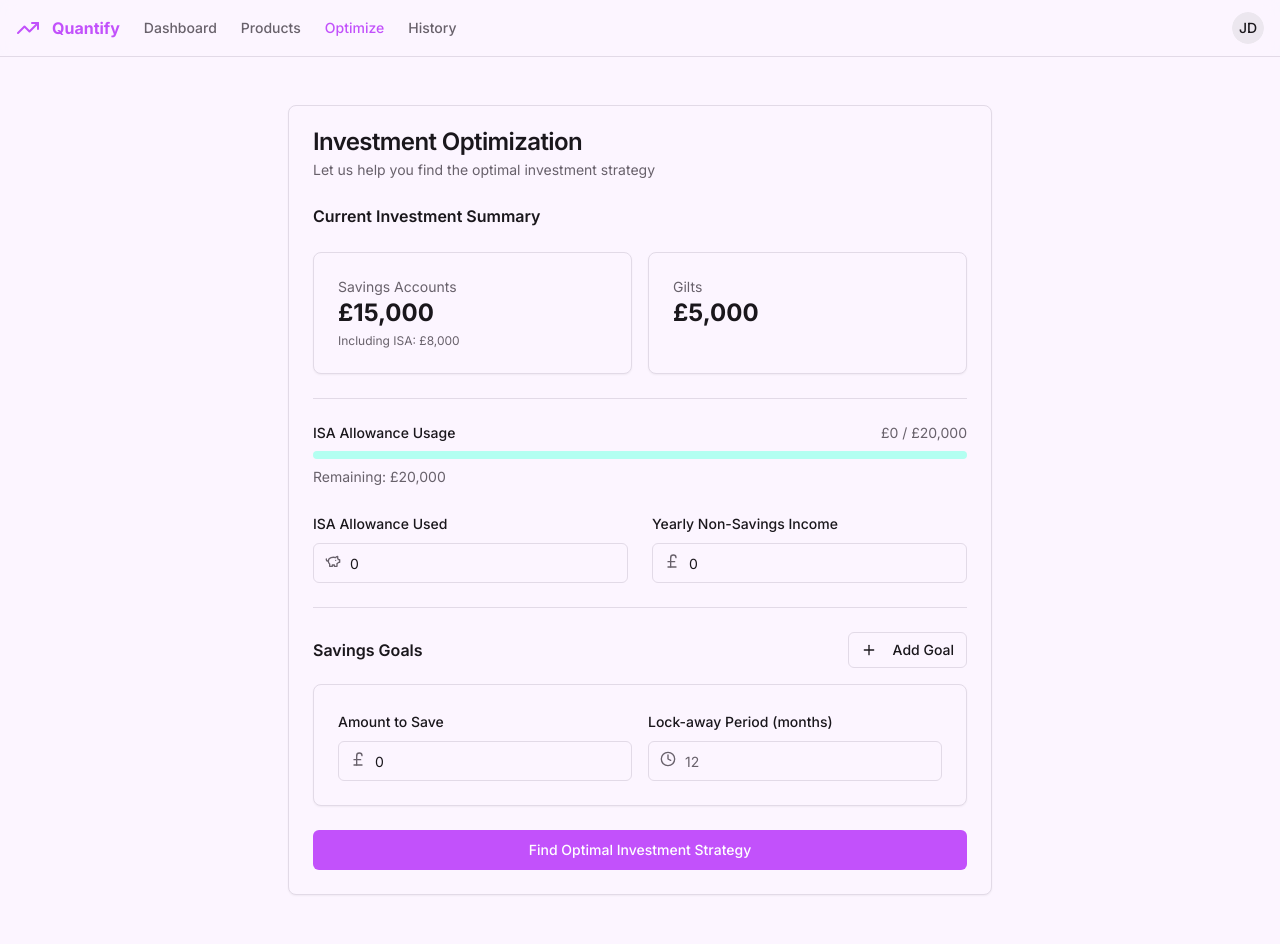
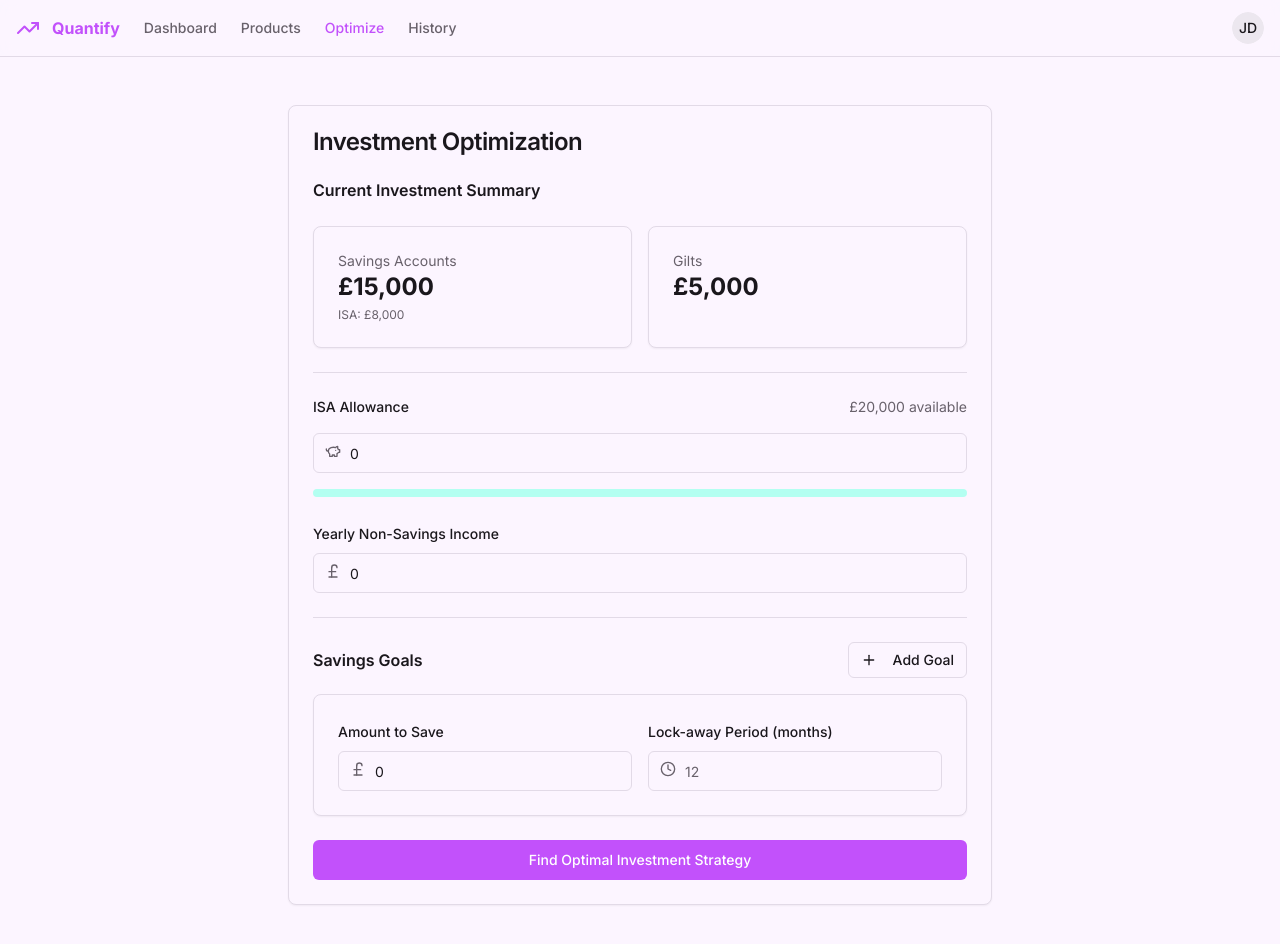
Before and after one commit to samphillips38/quantify, a Next.js app: page /optimize in a window 1280 px wide. Shown: the top 944 px of the page. Built offline with nearby package versions, Linux system fonts and the light colour scheme.

Commit message:
Updating the ISA component.

```diff
--- a/app/optimize/page.tsx
+++ b/app/optimize/page.tsx
@@ -75,7 +75,7 @@ export default function OptimizePage() {
         <Card>
           <CardHeader>
             <CardTitle>Investment Optimization</CardTitle>
-            <CardDescription>Let us help you find the optimal investment strategy</CardDescription>
+            {/* <CardDescription>Let us help you find the optimal investment strategy</CardDescription> */}
           </CardHeader>
           <CardContent>
             {/* Current Investments Summary */}
@@ -87,7 +87,7 @@ export default function OptimizePage() {
                     <div className="text-sm text-muted-foreground">Savings Accounts</div>
                     <div className="text-2xl font-bold">£{currentInvestments.savingsAccounts.toLocaleString()}</div>
                     <div className="text-xs text-muted-foreground mt-1">
-                      Including ISA: £{currentInvestments.isaSavings.toLocaleString()}
+                      ISA: £{currentInvestments.isaSavings.toLocaleString()}
                     </div>
                   </CardContent>
                 </Card>
@@ -103,22 +103,14 @@ export default function OptimizePage() {
             <Separator className="my-6" />
 
             <form onSubmit={handleSubmit} className="space-y-6">
-              {/* ISA Allowance Progress */}
-              <div className="space-y-2">
+              {/* ISA Input and Progress */}
+              <div className="space-y-4">
                 <div className="flex justify-between items-center">
-                  <Label>ISA Allowance Usage</Label>
+                  <Label>ISA Allowance</Label>
                   <span className="text-sm text-muted-foreground">
-                    £{Number.parseInt(isaAllowance || "0").toLocaleString()} / £20,000
+                    £{remainingIsaAllowance.toLocaleString()} available
                   </span>
                 </div>
-                <Progress value={isaAllowancePercentage} className="h-2" />
-                <p className="text-sm text-muted-foreground">Remaining: £{remainingIsaAllowance.toLocaleString()}</p>
-              </div>
-
-              {/* ISA and Income Information */}
-              <div className="grid gap-6 md:grid-cols-2">
-                <div className="space-y-2">
-                  <Label htmlFor="isa-used">ISA Allowance Used</Label>
                 <FormattedMoneyInput
                   id="isa-used"
                   value={isaAllowance}
@@ -128,8 +120,10 @@ export default function OptimizePage() {
                   }}
                   icon={<PiggyBank className="h-4 w-4" />}
                 />
+                <Progress value={isaAllowancePercentage} className="h-2" />
               </div>
 
+              {/* Income Information */}
               <div className="space-y-2">
                 <Label htmlFor="yearly-income">Yearly Non-Savings Income</Label>
                 <FormattedMoneyInput
@@ -138,7 +132,6 @@ export default function OptimizePage() {
                   onChange={setYearlyIncome}
                   icon={<PoundSterling className="h-4 w-4" />}
                 />
-                </div>
               </div>
 
               <Separator />
```
Lines whose indentation alone changed are shown as unchanged.
